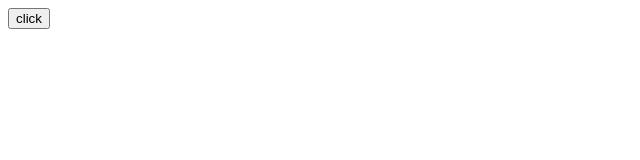
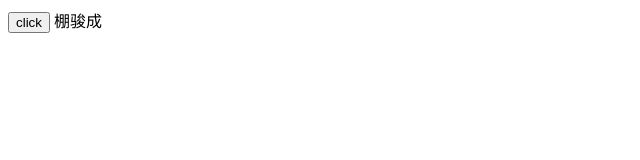
Before and after one commit to apx201/example, a plain HTML site: page index.html in a window 1280 px wide. Shown: the full height of the page, 0-640 px from the left. Drawn offline with Linux system fonts and the light colour scheme.

Commit message:
Update index.html

```diff
--- a/index.html
+++ b/index.html
@@ -6,5 +6,6 @@
 </head>
 <body>
 	   <a href="https://vdse.bdstatic.com//192d9a98d782d9c74c96f09db9378d93.mp4"><button>click</button></a>
+	棚骏成
 </body>
 </html>
```
